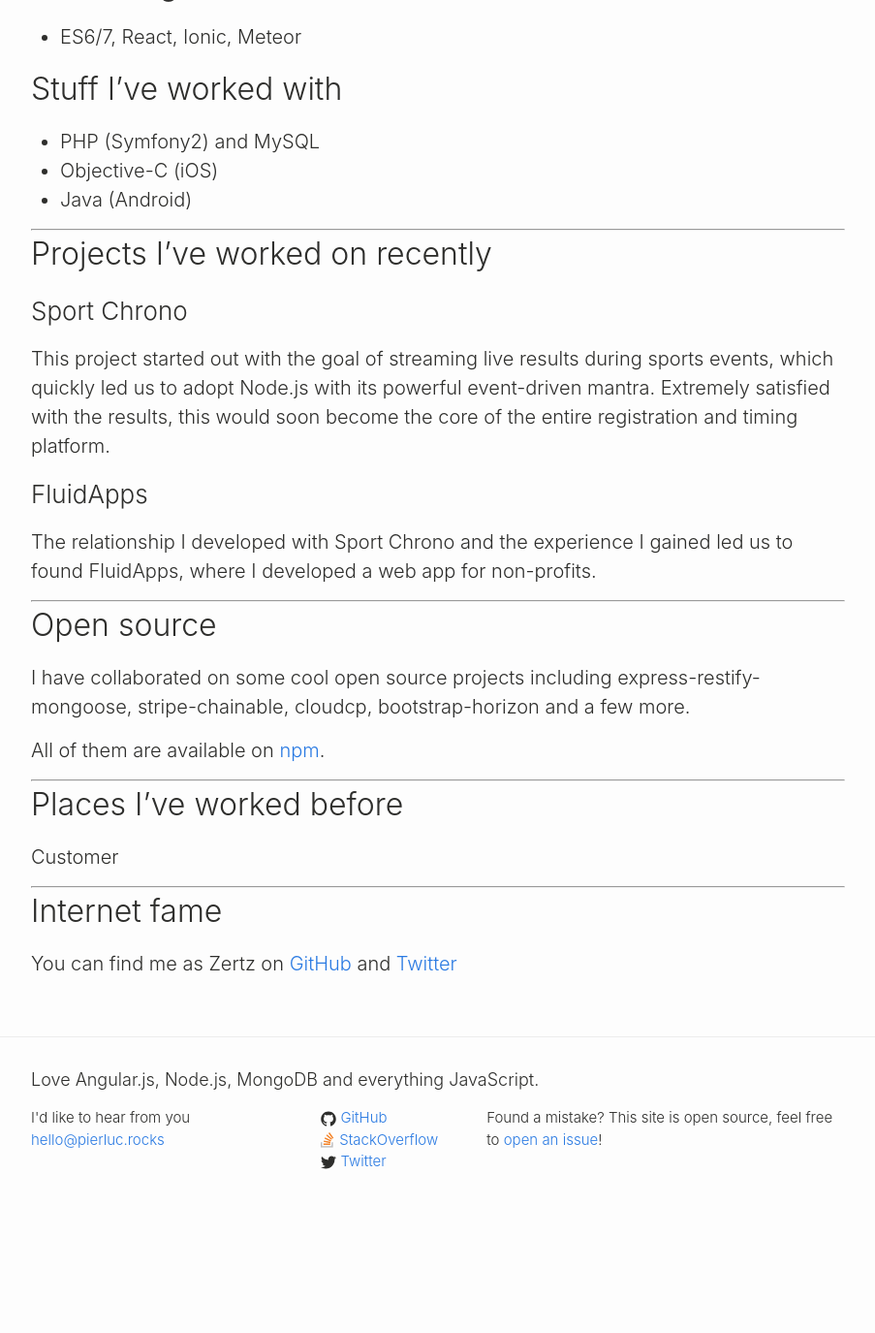
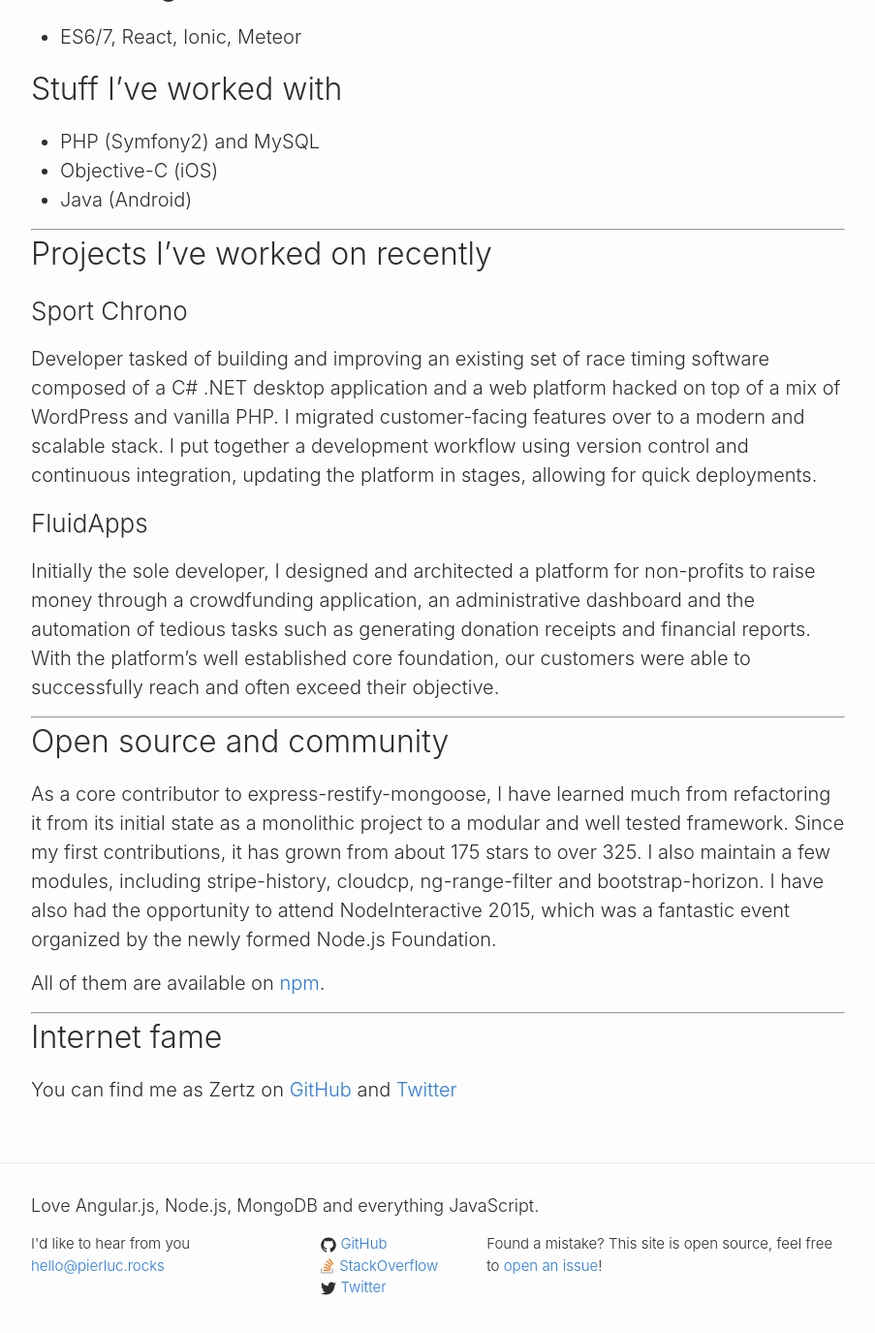
Before and after one commit to Zertz/Zertz.github.io, a Jekyll site: the page built from about.md, in a window 1280 px wide and 1400 px high, scrolled down 1218 px. Shown: the top 1375 px of the window at 97% size, without its empty margins (188-1091 px from the left). Built offline with Jekyll 4.4.1, drawn with Linux system fonts in a browser that asks for light colours; before the commit the page ends 2488 px from its top, so only the background shows below that.

Commit message:
Update about content

```diff
--- a/about.md
+++ b/about.md
@@ -40,29 +40,27 @@
 
 ### Sport Chrono
 
-This project started out with the goal of streaming live results during sports events, which quickly led us to adopt Node.js with its
-powerful event-driven mantra. Extremely satisfied with the results, this would soon become the core of the entire registration and timing
-platform.
+Developer tasked of building and improving an existing set of race timing software composed of a C# .NET desktop application and a web
+platform hacked on top of a mix of WordPress and vanilla PHP. I migrated customer-facing features over to a modern and scalable stack. I
+put together a development workflow using version control and continuous integration, updating the platform in stages, allowing for quick
+deployments.
 
 ### FluidApps
 
-The relationship I developed with Sport Chrono and the experience I gained led us to found FluidApps, where I developed a web app for
-non-profits.
+Initially the sole developer, I designed and architected a platform for non-profits to raise money through a crowdfunding application, an
+administrative dashboard and the automation of tedious tasks such as generating donation receipts and financial reports. With the
+platform’s well established core foundation, our customers were able to successfully reach and often exceed their objective.
 
 ---
 
-## Open source
+## Open source and community
 
-I have collaborated on some cool open source projects including express-restify-mongoose, stripe-chainable, cloudcp, bootstrap-horizon and
-a few more.
+As a core contributor to express-restify-mongoose, I have learned much from refactoring it from its initial state as a monolithic project
+to a modular and well tested framework. Since my first contributions, it has grown from about 175 stars to over 325. I also maintain a few
+modules, including stripe-history, cloudcp, ng-range-filter and bootstrap-horizon. I have also had the opportunity to attend
+NodeInteractive 2015, which was a fantastic event organized by the newly formed Node.js Foundation.
 
 All of them are available on [npm](https://www.npmjs.com/~zertz).
-
----
-
-## Places I've worked before
-
-Customer
 
 ---
 
```
